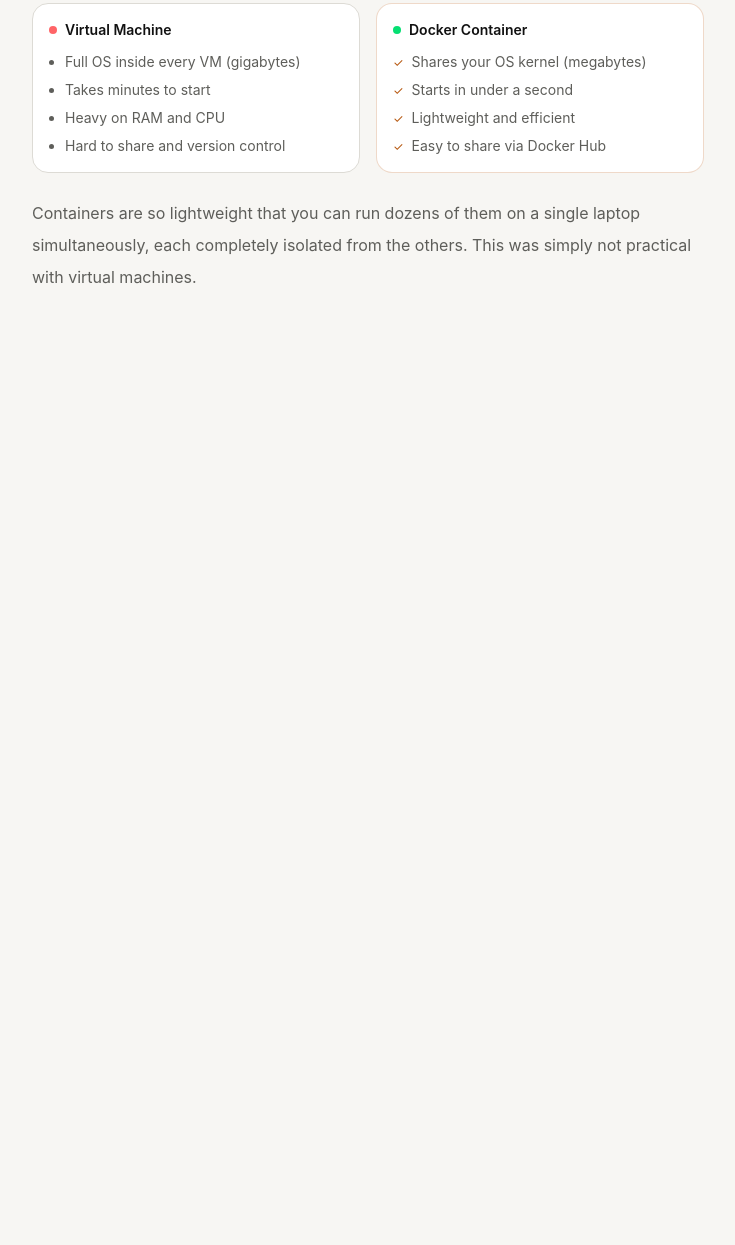
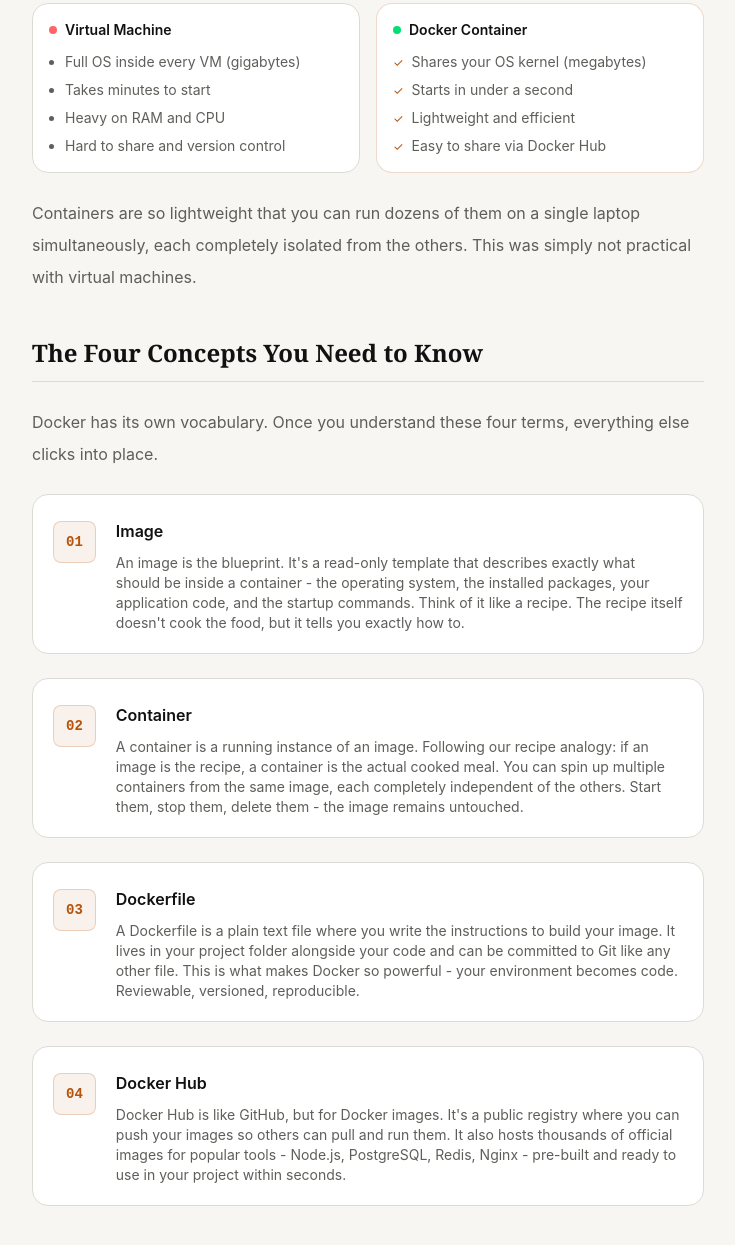
Before and after one commit to saqibulislam00-hash/tailwindproject, a website: page blog.html in a window 1280 px wide. Shown: the part 1786-3031 px from the top of the page, without its empty margins (332-1067 px from the left). Before the commit the page ends 2127 px from the top, so only its background shows below. Drawn offline with Linux system fonts and the light colour scheme.

Commit message:
modified concepts

```diff
--- a/blog.html
+++ b/blog.html
@@ -70,7 +70,7 @@
            <a href="#problem" class="text-(--text-4)  text-xs tracking-wide hover:text-(--accent) duration-200 transition-all  ">The problem</a>
            <a href="#doker" class="text-(--text-4)  text-xs tracking-wide hover:text-(--accent) duration-200 transition-all  ">What is doker?</a>
            <a href="#con-vs-VMs" class="text-(--text-4)  text-xs tracking-wide hover:text-(--accent) duration-200 transition-all  ">Container vs VMs</a>
-           <a href="" class="text-(--text-4)  text-xs tracking-wide hover:text-(--accent) duration-200 transition-all  ">Key concepts</a>
+           <a href="#concepts" class="text-(--text-4)  text-xs tracking-wide hover:text-(--accent) duration-200 transition-all  ">Key concepts</a>
            <a href="" class="text-(--text-4)  text-xs tracking-wide hover:text-(--accent) duration-200 transition-all  ">Doker compose</a>
            <a href="" class="text-(--text-4)  text-xs tracking-wide hover:text-(--accent) duration-200 transition-all  ">Why team use it</a>
            <a href="" class="text-(--text-4)  text-xs tracking-wide hover:text-(--accent) duration-200 transition-all  ">Where to start</a>
@@ -122,7 +122,50 @@
 
  <p class="text-(--text-3) ">Containers are so lightweight that you can run dozens of them on a single laptop simultaneously, each completely isolated from the others. This was simply not practical with virtual machines.</p>
 
+   <h1 id="concepts" class="text-2xl font-serif font-bold mt-5 border-b border-(--border) pb-3">The Four Concepts You Need to Know</h1>
+   <p class="text-(--text-3) ">Docker has its own vocabulary. Once you understand these four terms, everything else clicks into place.</p>
+
+   <div class="flex flex-row gap-5 bg-(--surface-solid) p-5 rounded-2xl border border-(--border)">
+    <div >
+       <p class="border border-(--accent-border) text-(--accent) bg-(--accent-dim) inline-block px-3 py-2.5 rounded-lg text-sm font-semibold font-mono mt-1.5 ">01</p>
+    </div>
+    <div>
+        <p class="text-(--text-1) font-semibold mb-1.5">Image</p>
+        <p class="text-(--text-3) text-sm">An image is the blueprint. It's a read-only template that describes exactly what should be inside a container - the operating system, the installed packages, your application code, and the startup commands. Think of it like a recipe. The recipe itself doesn't cook the food, but it tells you exactly how to.</p>
+
+    </div>
+   </div>
+   <div class="flex flex-row gap-5 bg-(--surface-solid) p-5 rounded-2xl border border-(--border)">
+    <div ><p class="border border-(--accent-border) text-(--accent) bg-(--accent-dim) inline-block px-3 py-2.5 rounded-lg text-sm font-semibold font-mono mt-1.5">02</p> </div>
+   <div>
+        <p class="text-(--text-1) font-semibold mb-1.5">Container</p>
+        <p class="text-(--text-3) text-sm">A container is a running instance of an image. Following our recipe analogy: if an image is the recipe, a container is the actual cooked meal. You can spin up multiple containers from the same image, each completely independent of the others. Start them, stop them, delete them - the image remains untouched.</p>
+
+    </div>
+   </div>
+   <div class="flex flex-row gap-5 bg-(--surface-solid) p-5 rounded-2xl border border-(--border)">
+    <div><p class="border border-(--accent-border) text-(--accent) bg-(--accent-dim) inline-block px-3 py-2.5 rounded-lg text-sm font-semibold font-mono mt-1.5">03</p> </div>
+     <div>
+        <p class="text-(--text-1) font-semibold mb-1.5">Dockerfile</p>
+        <p class="text-(--text-3) text-sm">A Dockerfile is a plain text file where you write the instructions to build your image. It lives in your project folder alongside your code and can be committed to Git like any other file. This is what makes Docker so powerful - your environment becomes code. Reviewable, versioned, reproducible.</p>
+
+    </div>
+   </div>
+   <div class="flex flex-row gap-5 bg-(--surface-solid) p-5 rounded-2xl border border-(--border)">
+    <div><p class="border border-(--accent-border) text-(--accent) bg-(--accent-dim) inline-block px-3 py-2.5 rounded-lg text-sm font-semibold font-mono mt-1.5">04</p> </div>
+     <div>
+        <p class="text-(--text-1) font-semibold mb-1.5">
+Docker Hub</p>
+        <p class="text-(--text-3) text-sm">Docker Hub is like GitHub, but for Docker images. It's a public registry where you can push your images so others can pull and run them. It also hosts thousands of official images for popular tools - Node.js, PostgreSQL, Redis, Nginx - pre-built and ready to use in your project within seconds.</p>
+
+    </div>
+   </div>
+
+
         </div>
+
+
+
     </section>
 
     </section>
```
Also changed, not shown: index.html (+1 -1 lines), output.css.
